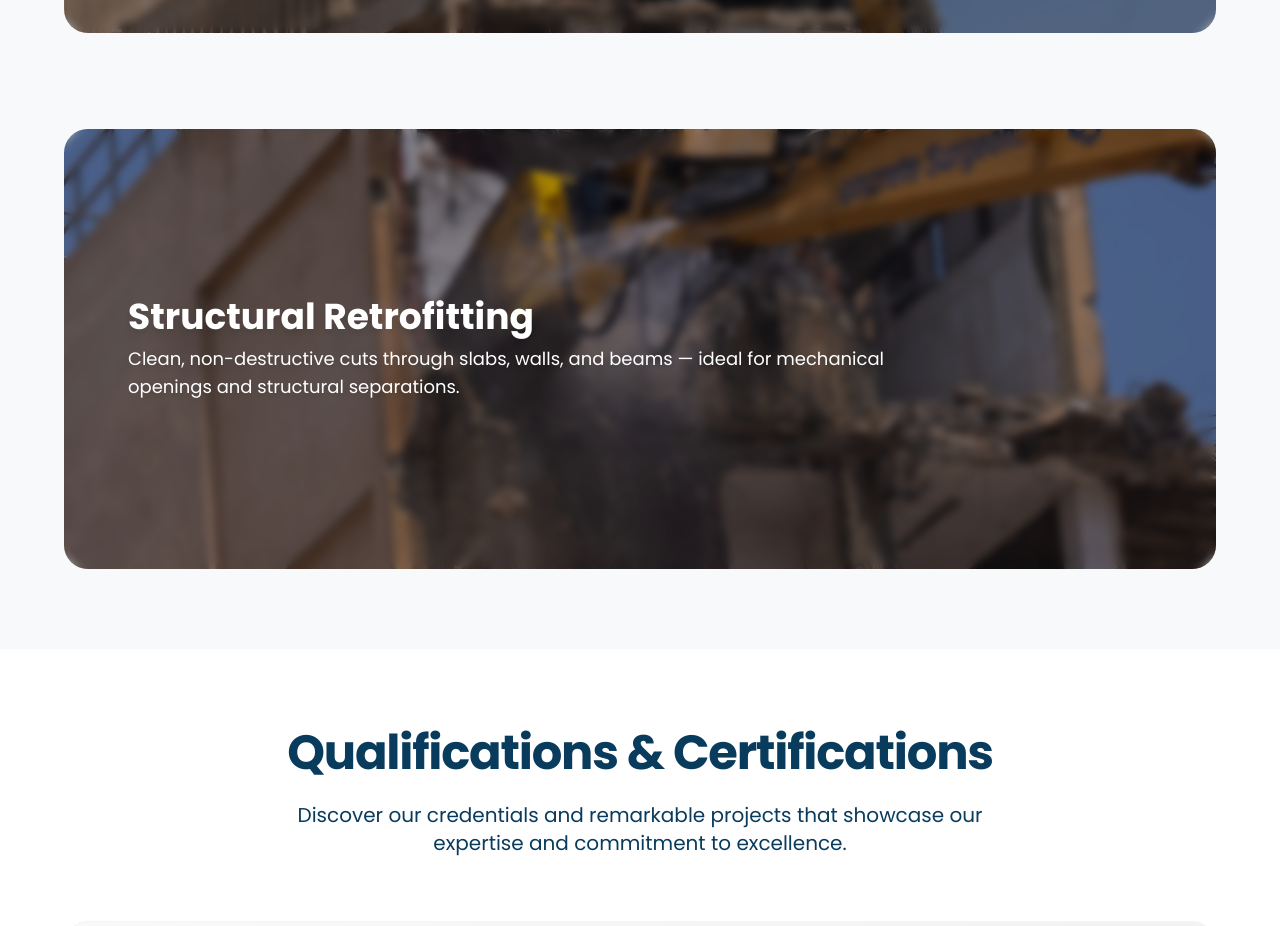
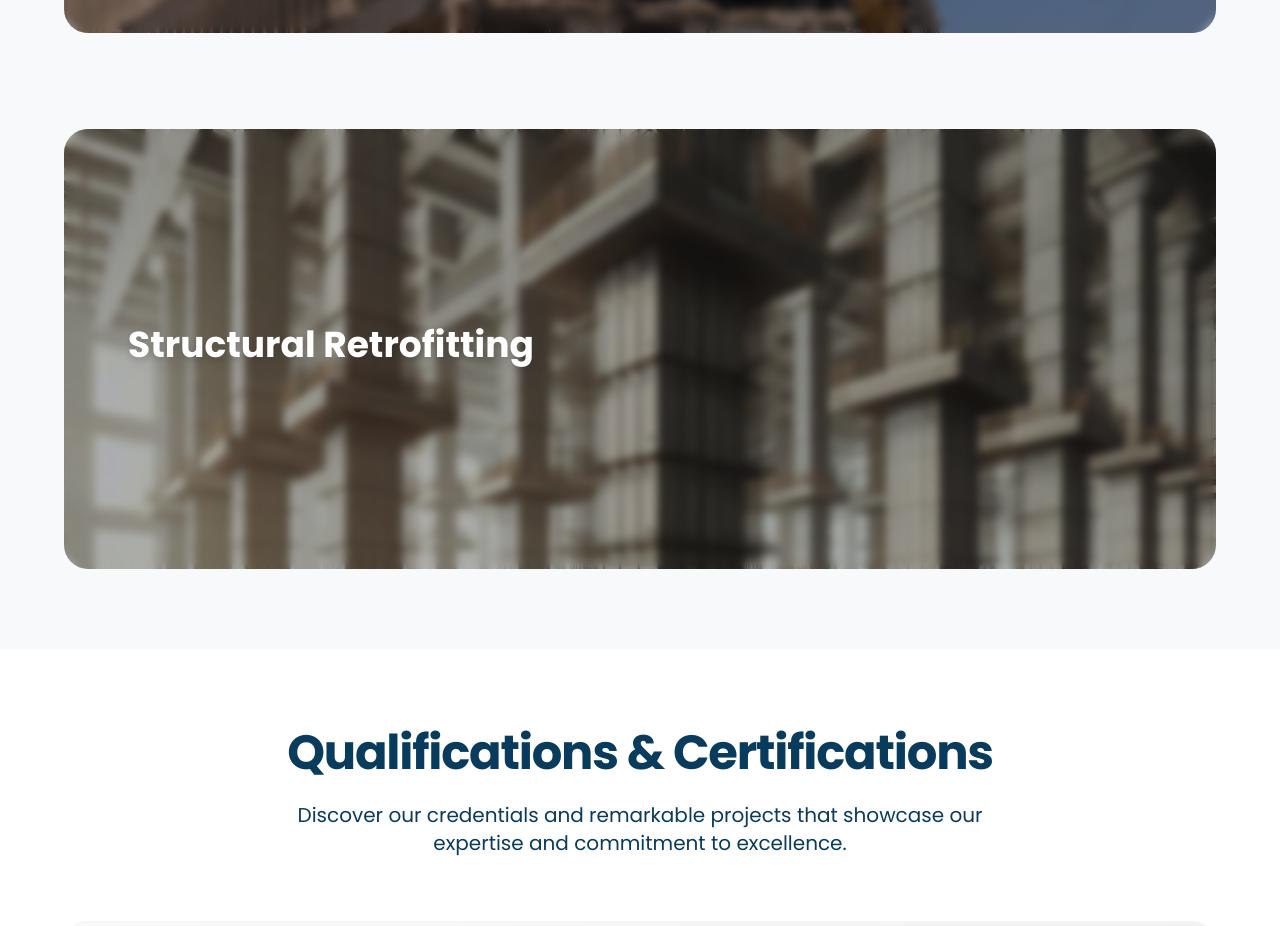
Before and after one commit to Webique/concrete-surgeons, a React (Vite) app: page / in a window 1280 px wide. Shown: the part 2040-2966 px from the top of the page. Built offline with nearby package versions, Linux system fonts and the light colour scheme; what tailwindcss-rtl would draw is missing.

Commit message:
Update #6

```diff
--- a/src/i18n/ar.json
+++ b/src/i18n/ar.json
@@ -34,6 +34,9 @@
             "cutting": {
               "title":"التدعيم الإنشائي",
               "description": "قص دقيق وغير مدمر للحوائط والأسقف والأعمدة — مثالي للفتحات الميكانيكية والفصل الإنشائي."
+            },
+            "structuralRetrofitting": {
+              "title": "التدعيم الإنشائي"
             }
           },
           "qualifications": {
--- a/src/i18n/en.json
+++ b/src/i18n/en.json
@@ -35,6 +35,9 @@
           "cutting": {
             "title": "Structural Retrofitting",
             "description": "Clean, non-destructive cuts through slabs, walls, and beams — ideal for mechanical openings and structural separations."
+          },
+          "structuralRetrofitting": {
+            "title": "Structural Retrofitting"
           }
         },
         "qualifications": {
--- a/src/pages/CaseStudies.jsx
+++ b/src/pages/CaseStudies.jsx
@@ -10,6 +10,7 @@ import casestudy1 from "/casestudy1.png";
 import casestudy2_1 from "/casestudy2-1.jpg";
 import casestudy2_2 from "/casestudy2-2.jpg";
 import casestudy2_3 from "/casestudy2-3.jpg";
+import casestudy2_4 from "/casestudy.jpeg";
 import images from "/images.jpeg";
 import results from "/results.jpeg";
 
@@ -119,6 +120,14 @@ export default function CaseStudies() {
                   <img
                     src={casestudy1}
                     alt="GSK High-Reach Demolition"
+                    className="w-full h-80 object-cover rounded-lg shadow-2xl"
+                  />
+                  <div className="absolute inset-0 bg-gradient-to-t from-black/20 to-transparent rounded-lg"></div>
+                </div>
+                <div className="relative">
+                  <img
+                    src={casestudy2_4}
+                    alt="GSK Project Additional View"
                     className="w-full h-80 object-cover rounded-lg shadow-2xl"
                   />
                   <div className="absolute inset-0 bg-gradient-to-t from-black/20 to-transparent rounded-lg"></div>
--- a/src/pages/Home.jsx
+++ b/src/pages/Home.jsx
@@ -202,8 +202,8 @@ export default function Home() {
       </motion.div>
     </Link>
 
-    {/* CUTTING */}
-    <Link to="/services/cutting">
+    {/* STRUCTURAL RETROFITTING */}
+    <Link to="/services/structural-retrofitting">
       <motion.div
         initial={{ opacity: 0, y: 60 }}
         whileInView={{ opacity: 1, y: 0 }}
@@ -212,21 +212,20 @@ export default function Home() {
         className="relative w-full h-[45vh] md:h-[55vh] rounded-3xl overflow-hidden group cursor-pointer"
       >
         <img
-          src={images[2]}
-          alt="Cutting"
+          src="/structural retrofitting.jpg"
+          alt="Structural Retrofitting"
           loading="lazy" // ✅ lazy load
           className="absolute inset-0 w-full h-full object-cover scale-100 group-hover:scale-105 transition-transform duration-700 ease-in-out"
         />
         <div className="absolute inset-0 bg-black/30 backdrop-blur-sm flex flex-col justify-center px-6 md:px-16 text-white">
           <h3 className="text-2xl md:text-4xl font-extrabold mb-2 drop-shadow-lg">
-            {t("home.services.cutting.title")}
+            {t("home.services.structuralRetrofitting.title")}
           </h3>
-          <p className="text-sm md:text-lg font-light max-w-3xl drop-shadow-md">
-            {t("home.services.cutting.description")}
-          </p>
         </div>
       </motion.div>
     </Link>
+
+
 
 
   </div>
```
Also changed, not shown: public/casestudy.jpeg (added), public/structural retrofitting.jpg (added).
